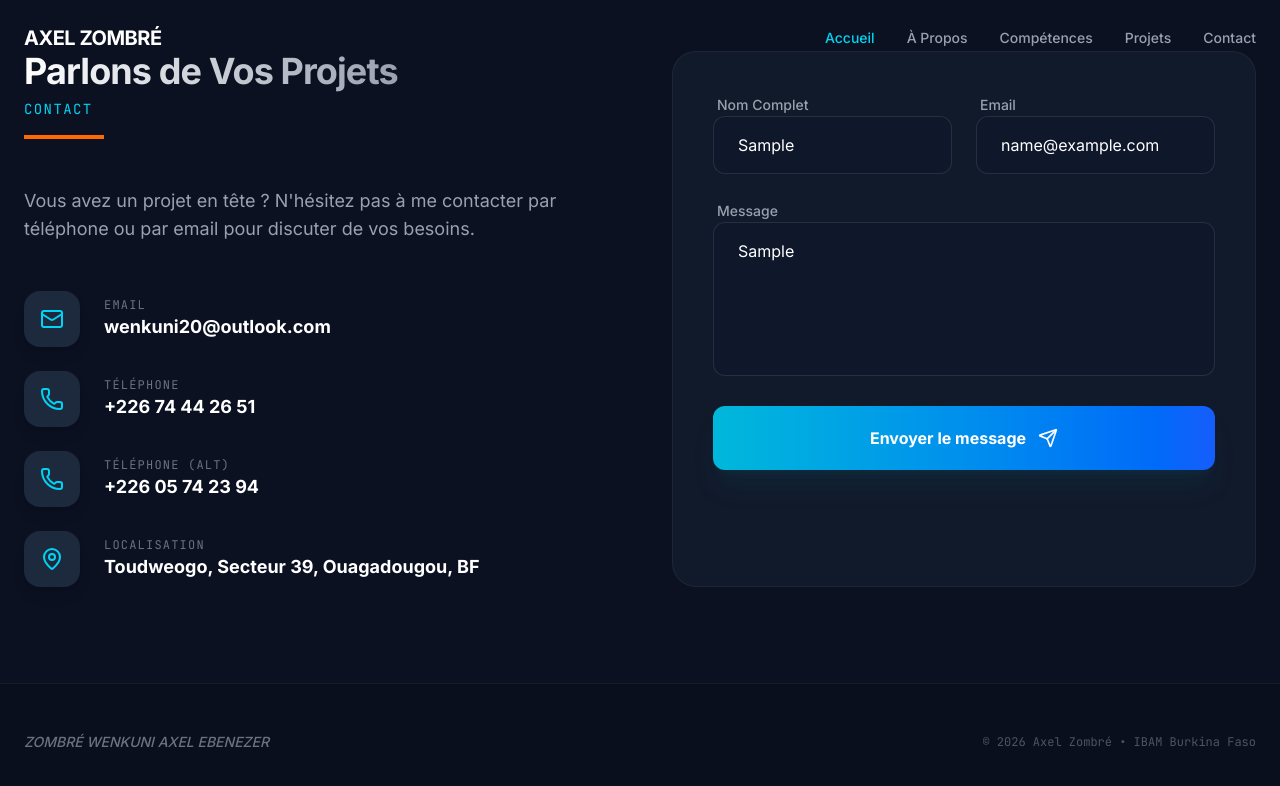
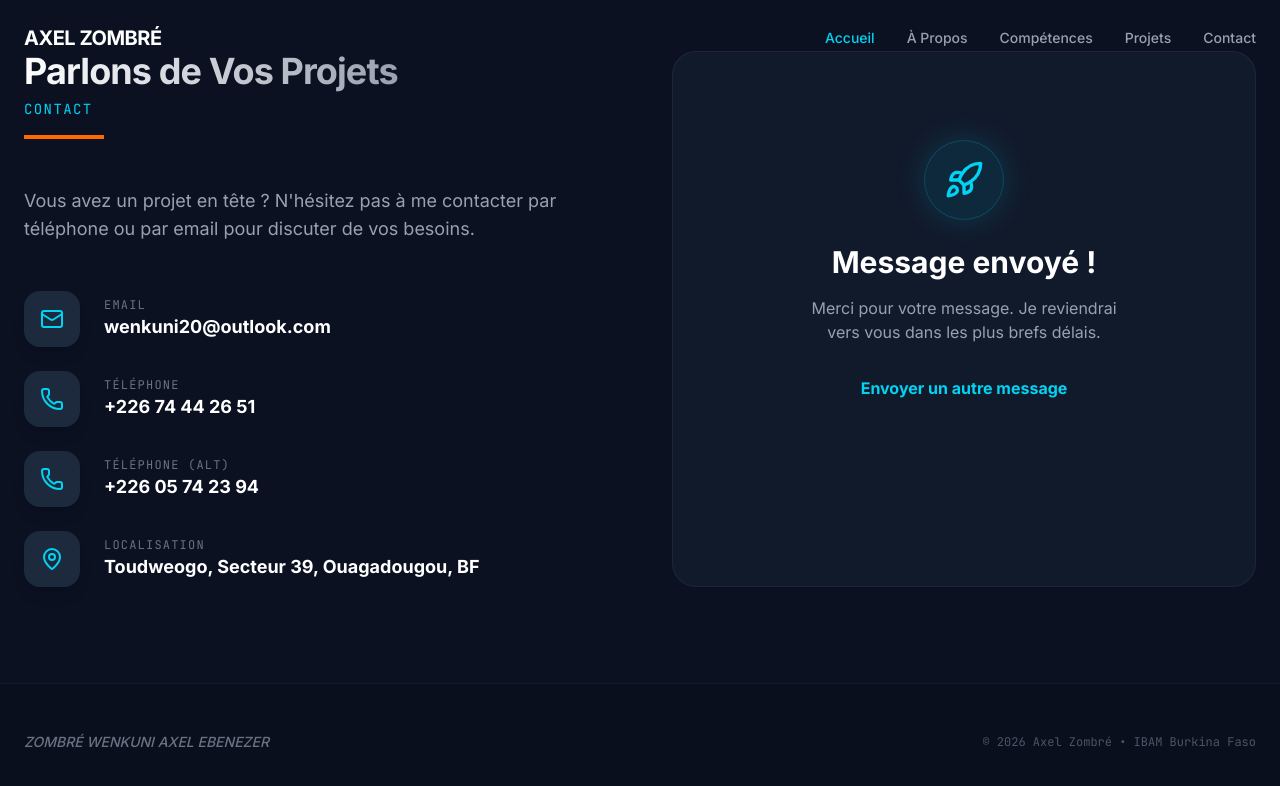
Before and after one commit to zombreaxel-coder/zombreportfolio, a React (Vite) app: page / in a window 1280 px wide. Both pictures are taken after typing "Sample", "name@example.com", "Sample" into the empty fields and a click on the button "Envoyer le message". Shown: the part 5083-5869 px from the top of the page. Built offline with nearby package versions, Linux system fonts and the light colour scheme.

Commit message:
feat: Implement contact form functionality
Adds state management and handlers for the contact form, including input changes and submission logic. This prepares the form for actual submission by simulating an API call.

```diff
--- a/src/App.tsx
+++ b/src/App.tsx
@@ -189,6 +189,27 @@ export default function App() {
   const [activeSection, setActiveSection] = useState('hero');
   const [scrolled, setScrolled] = useState(false);
   const [mobileMenuOpen, setMobileMenuOpen] = useState(false);
+
+  // Contact Form State
+  const [formData, setFormData] = useState({ name: '', email: '', message: '' });
+  const [isSubmitting, setIsSubmitting] = useState(false);
+  const [isSubmitted, setIsSubmitted] = useState(false);
+
+  const handleFormChange = (e: React.ChangeEvent<HTMLInputElement | HTMLTextAreaElement>) => {
+    setFormData(prev => ({ ...prev, [e.target.name]: e.target.value }));
+  };
+
+  const handleFormSubmit = async (e: React.FormEvent) => {
+    e.preventDefault();
+    if (!formData.name || !formData.email || !formData.message) return;
+
+    setIsSubmitting(true);
+    // Simulate API call
+    await new Promise(resolve => setTimeout(resolve, 1500));
+    setIsSubmitting(false);
+    setIsSubmitted(true);
+    setFormData({ name: '', email: '', message: '' });
+  };
 
   useEffect(() => {
     const handleScroll = () => {
@@ -580,39 +601,82 @@ export default function App() {
               </div>
             </div>
 
-            <div className="bg-slate-800/40 p-10 rounded-3xl border border-white/5">
-              <form className="space-y-6" onSubmit={(e) => e.preventDefault()}>
+            <div className="bg-slate-800/40 p-10 rounded-3xl border border-white/5 relative overflow-hidden">
+              {isSubmitted ? (
+                <motion.div
+                  initial={{ opacity: 0, scale: 0.95 }}
+                  animate={{ opacity: 1, scale: 1 }}
+                  className="flex flex-col items-center justify-center text-center py-12"
+                >
+                  <div className="w-20 h-20 rounded-full bg-cyan-500/10 flex items-center justify-center text-cyan-400 mb-6 font-bold shadow-[0_0_30px_rgba(6,182,212,0.2)] border border-cyan-500/20">
+                    <Rocket className="w-10 h-10" />
+                  </div>
+                  <h3 className="text-3xl font-bold mb-4">Message envoyé !</h3>
+                  <p className="text-gray-400 max-w-xs mx-auto mb-8">
+                    Merci pour votre message. Je reviendrai vers vous dans les plus brefs délais.
+                  </p>
+                  <button
+                    onClick={() => setIsSubmitted(false)}
+                    className="text-cyan-400 font-bold hover:text-cyan-300 transition-colors"
+                  >
+                    Envoyer un autre message
+                  </button>
+                </motion.div>
+              ) : (
+                <form className="space-y-6" onSubmit={handleFormSubmit}>
                   <div className="grid grid-cols-1 sm:grid-cols-2 gap-6">
                     <div className="space-y-2">
                       <label className="text-sm font-medium text-gray-400 ml-1">Nom Complet</label>
                       <input
+                        required
                         type="text"
+                        name="name"
+                        value={formData.name}
+                        onChange={handleFormChange}
                         placeholder="Votre nom"
-                      className="w-full px-6 py-4 rounded-xl bg-slate-900 border border-white/10 focus:border-cyan-500 outline-none text-white transition-all"
+                        className="w-full px-6 py-4 rounded-xl bg-slate-900/50 backdrop-blur-sm border border-white/10 focus:border-cyan-500 outline-none text-white transition-all hover:bg-slate-900/80"
                       />
                     </div>
                     <div className="space-y-2">
                       <label className="text-sm font-medium text-gray-400 ml-1">Email</label>
                       <input
+                        required
                         type="email"
+                        name="email"
+                        value={formData.email}
+                        onChange={handleFormChange}
                         placeholder="votre@email.com"
-                      className="w-full px-6 py-4 rounded-xl bg-slate-900 border border-white/10 focus:border-cyan-500 outline-none text-white transition-all"
+                        className="w-full px-6 py-4 rounded-xl bg-slate-900/50 backdrop-blur-sm border border-white/10 focus:border-cyan-500 outline-none text-white transition-all hover:bg-slate-900/80"
                       />
                     </div>
                   </div>
                   <div className="space-y-2">
                     <label className="text-sm font-medium text-gray-400 ml-1">Message</label>
                     <textarea
+                      required
+                      name="message"
+                      value={formData.message}
+                      onChange={handleFormChange}
                       rows={5}
                       placeholder="Comment puis-je vous aider ?"
-                    className="w-full px-6 py-4 rounded-xl bg-slate-900 border border-white/10 focus:border-cyan-500 outline-none text-white transition-all resize-none"
+                      className="w-full px-6 py-4 rounded-xl bg-slate-900/50 backdrop-blur-sm border border-white/10 focus:border-cyan-500 outline-none text-white transition-all resize-none hover:bg-slate-900/80"
                     ></textarea>
                   </div>
-                <button className="w-full py-5 bg-gradient-to-r from-cyan-500 to-blue-600 hover:from-cyan-600 hover:to-blue-700 text-white font-bold rounded-xl transition-all shadow-xl shadow-cyan-900/20 flex items-center justify-center gap-3 group">
+                  <button
+                    disabled={isSubmitting}
+                    className="w-full py-5 bg-gradient-to-r from-cyan-500 to-blue-600 hover:from-cyan-600 hover:to-blue-700 disabled:opacity-50 disabled:cursor-not-allowed text-white font-bold rounded-xl transition-all shadow-xl shadow-cyan-900/20 flex items-center justify-center gap-3 group relative overflow-hidden"
+                  >
+                    {isSubmitting ? (
+                      <div className="w-6 h-6 border-2 border-white/30 border-t-white rounded-full animate-spin" />
+                    ) : (
+                      <>
                         Envoyer le message
                         <Send className="w-5 h-5 group-hover:translate-x-1 group-hover:-translate-y-1 transition-transform" />
+                      </>
+                    )}
                   </button>
                 </form>
+              )}
             </div>
           </div>
         </div>
```
Lines whose indentation alone changed are shown as unchanged.
